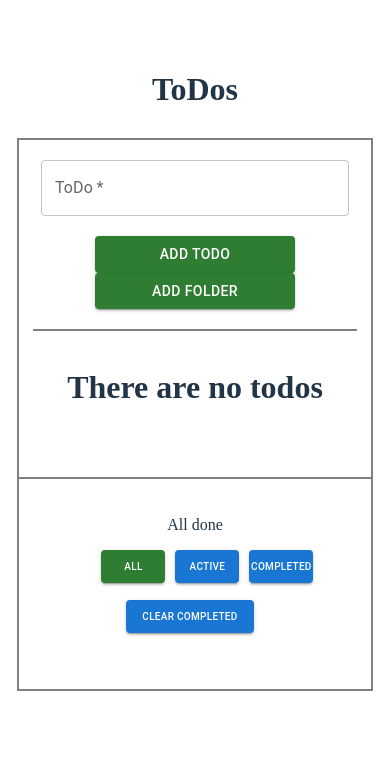
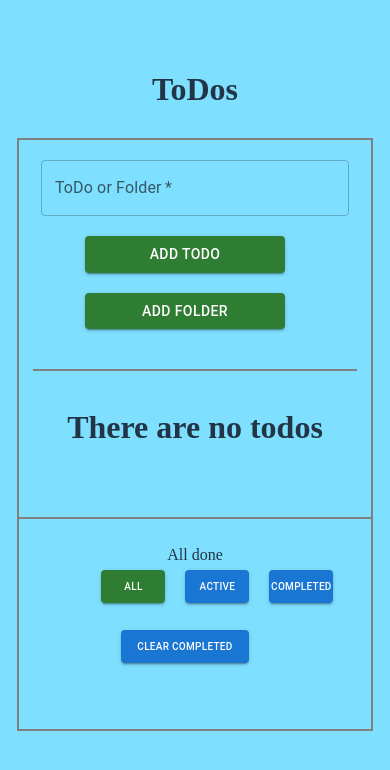
Before and after one commit to VasilyevPavel/ToDo, a React (Vite) app in the folder todoList/: page / in a window 390 px wide. Shown: the top 770 px of the page. Built offline with nearby package versions, Linux system fonts and the light colour scheme.

Commit message:
btns styling

```diff
--- a/todoList/src/components/input/Input.tsx
+++ b/todoList/src/components/input/Input.tsx
@@ -109,7 +109,7 @@ export default function Input({
       >
         <TextField
           fullWidth
-          label="ToDo"
+          label="ToDo or Folder"
           name="inputText"
           type="text"
           placeholder="What needs to be done"
--- a/todoList/src/components/input/inputStyle.css
+++ b/todoList/src/components/input/inputStyle.css
@@ -1,4 +1,10 @@
 .input-btn {
   width: 200px;
-  margin: 0 0 0 20px;
 }
+.MuiButton-root {
+  margin-right: 20px !important;
+}
+@media (max-width: 768px) {
+  .MuiButton-root {
+    margin-bottom: 20px !important;
+  }
--- a/todoList/src/index.css
+++ b/todoList/src/index.css
@@ -6,6 +6,7 @@ body {
   min-height: 100vh;
   justify-content: start;
   flex-direction: column;
+  background-color: rgb(127, 223, 255);
 }
 #root {
   width: 100%;
```
Also changed, not shown: 2 other files (tests, documents, lock files or other folders).
